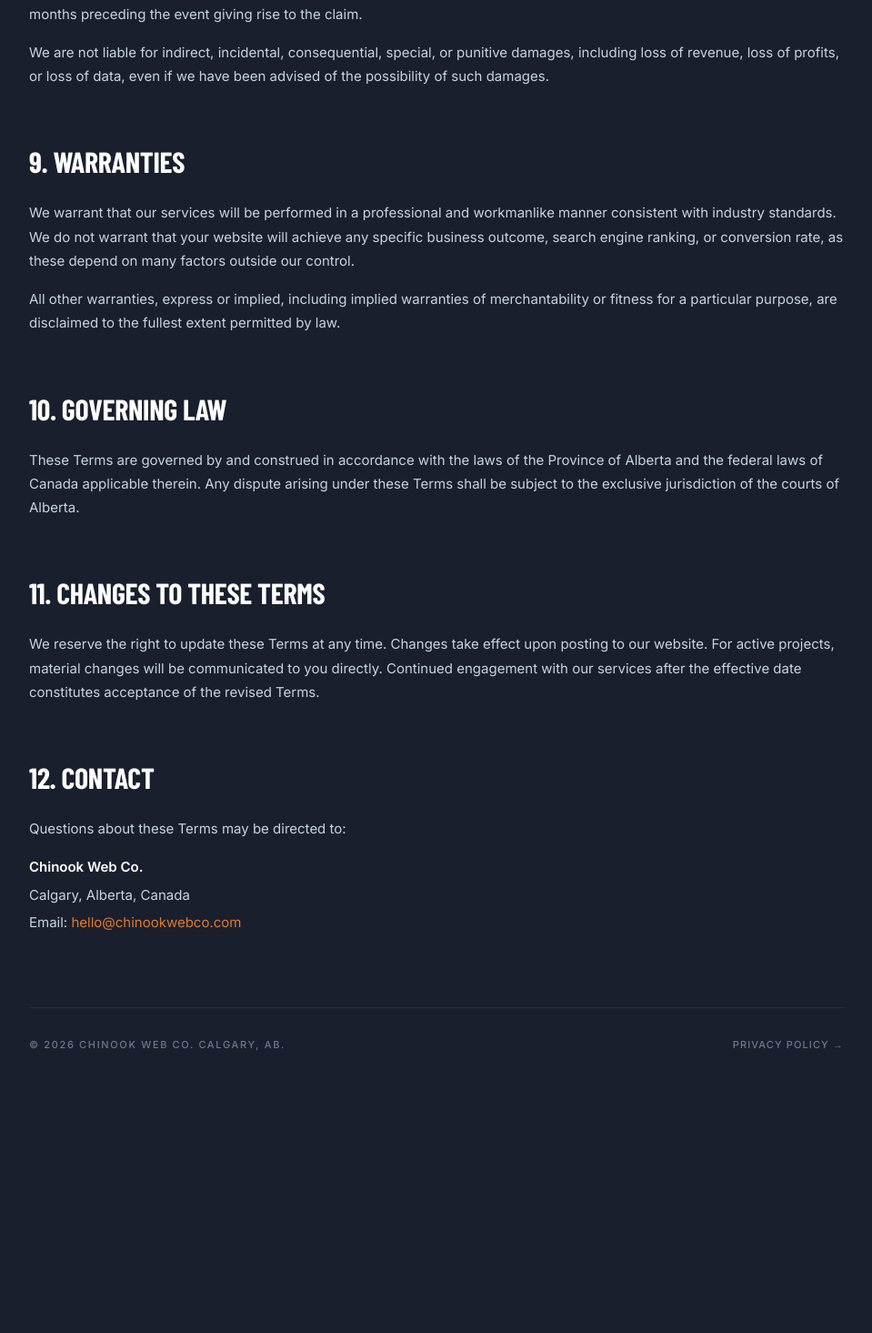
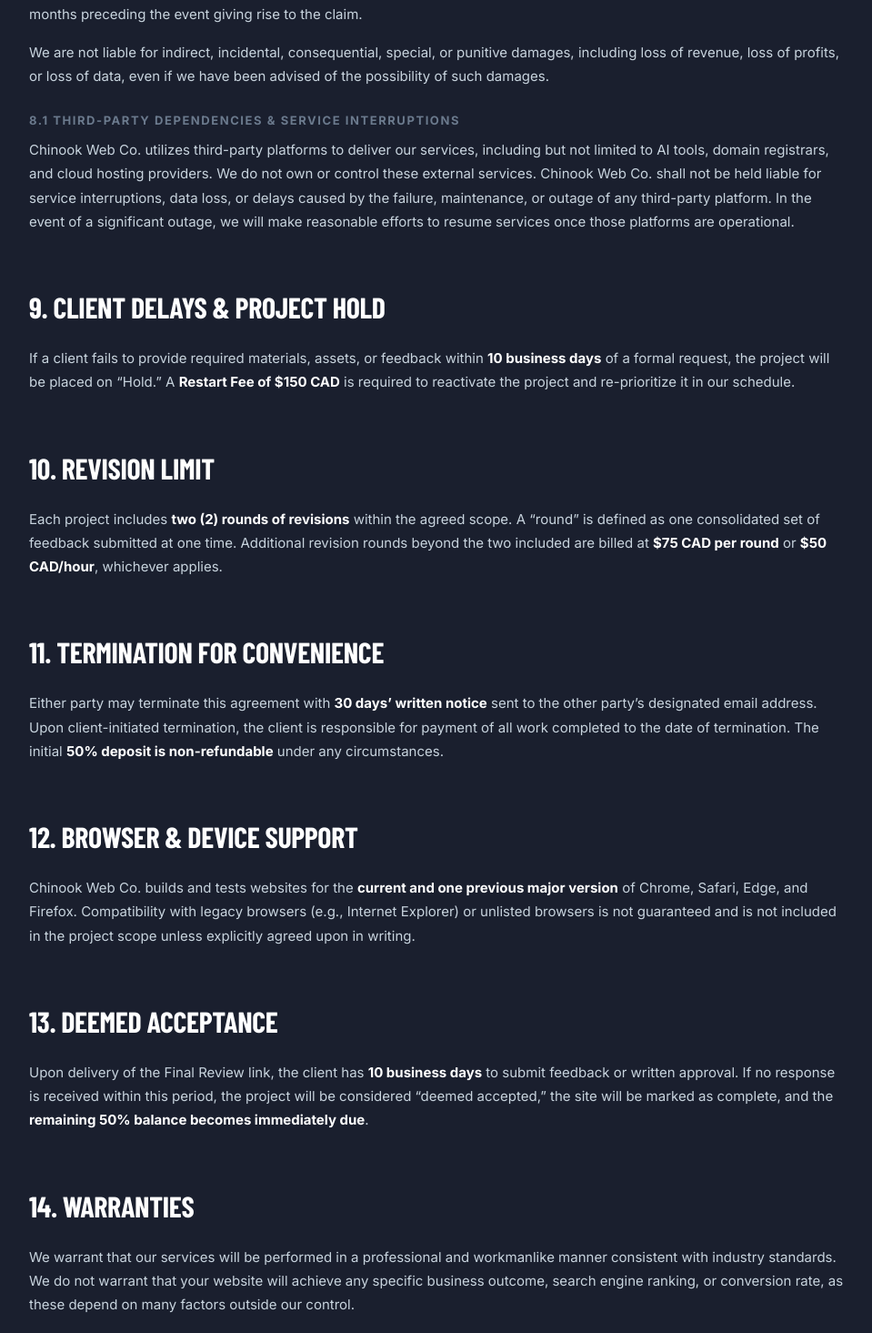
Before and after one commit to denzelonu-commits/chinook-web-co-v2, a Next.js app: page /terms in a window 1280 px wide. Shown: the part 3445-4910 px from the top of the page at 91% size, without its empty margins (160-1119 px from the left). Before the commit the page ends 4698 px from the top, so only its background shows below. Built offline with nearby package versions, Linux system fonts and the light colour scheme.

Commit message:
Add six new T&C clauses: client delays, revision limit, termination, browser support, deemed acceptance, and third-party dependencies (8.1); renumber sections 9–12 → 14–17

```diff
--- a/app/terms/page.tsx
+++ b/app/terms/page.tsx
@@ -207,9 +207,65 @@ export default function TermsPage() {
               damages, including loss of revenue, loss of profits, or loss of data, even if we have
               been advised of the possibility of such damages.
             </p>
+            <h3>8.1 Third-Party Dependencies &amp; Service Interruptions</h3>
+            <p>
+              Chinook Web Co. utilizes third-party platforms to deliver our services, including but
+              not limited to AI tools, domain registrars, and cloud hosting providers. We do not own
+              or control these external services. Chinook Web Co. shall not be held liable for
+              service interruptions, data loss, or delays caused by the failure, maintenance, or
+              outage of any third-party platform. In the event of a significant outage, we will make
+              reasonable efforts to resume services once those platforms are operational.
+            </p>
           </Section>
 
-          <Section title="9. Warranties">
+          <Section title="9. Client Delays &amp; Project Hold">
+            <p>
+              If a client fails to provide required materials, assets, or feedback within{' '}
+              <strong>10 business days</strong> of a formal request, the project will be placed on
+              &ldquo;Hold.&rdquo; A <strong>Restart Fee of $150 CAD</strong> is required to
+              reactivate the project and re-prioritize it in our schedule.
+            </p>
+          </Section>
+
+          <Section title="10. Revision Limit">
+            <p>
+              Each project includes <strong>two (2) rounds of revisions</strong> within the agreed
+              scope. A &ldquo;round&rdquo; is defined as one consolidated set of feedback submitted
+              at one time. Additional revision rounds beyond the two included are billed at{' '}
+              <strong>$75 CAD per round</strong> or <strong>$50 CAD/hour</strong>, whichever applies.
+            </p>
+          </Section>
+
+          <Section title="11. Termination for Convenience">
+            <p>
+              Either party may terminate this agreement with <strong>30 days&rsquo; written
+              notice</strong> sent to the other party&rsquo;s designated email address. Upon
+              client-initiated termination, the client is responsible for payment of all work
+              completed to the date of termination. The initial <strong>50% deposit is
+              non-refundable</strong> under any circumstances.
+            </p>
+          </Section>
+
+          <Section title="12. Browser &amp; Device Support">
+            <p>
+              Chinook Web Co. builds and tests websites for the <strong>current and one previous
+              major version</strong> of Chrome, Safari, Edge, and Firefox. Compatibility with legacy
+              browsers (e.g., Internet Explorer) or unlisted browsers is not guaranteed and is not
+              included in the project scope unless explicitly agreed upon in writing.
+            </p>
+          </Section>
+
+          <Section title="13. Deemed Acceptance">
+            <p>
+              Upon delivery of the Final Review link, the client has <strong>10 business
+              days</strong> to submit feedback or written approval. If no response is received within
+              this period, the project will be considered &ldquo;deemed accepted,&rdquo; the site
+              will be marked as complete, and the <strong>remaining 50% balance becomes immediately
+              due</strong>.
+            </p>
+          </Section>
+
+          <Section title="14. Warranties">
             <p>
               We warrant that our services will be performed in a professional and workmanlike manner
               consistent with industry standards. We do not warrant that your website will achieve
@@ -223,7 +279,7 @@ export default function TermsPage() {
             </p>
           </Section>
 
-          <Section title="10. Governing Law">
+          <Section title="15. Governing Law">
             <p>
               These Terms are governed by and construed in accordance with the laws of the Province
               of Alberta and the federal laws of Canada applicable therein. Any dispute arising under
@@ -231,7 +287,7 @@ export default function TermsPage() {
             </p>
           </Section>
 
-          <Section title="11. Changes to These Terms">
+          <Section title="16. Changes to These Terms">
             <p>
               We reserve the right to update these Terms at any time. Changes take effect upon
               posting to our website. For active projects, material changes will be communicated
@@ -240,7 +296,7 @@ export default function TermsPage() {
             </p>
           </Section>
 
-          <Section title="12. Contact">
+          <Section title="17. Contact">
             <p>
               Questions about these Terms may be directed to:
             </p>
```
